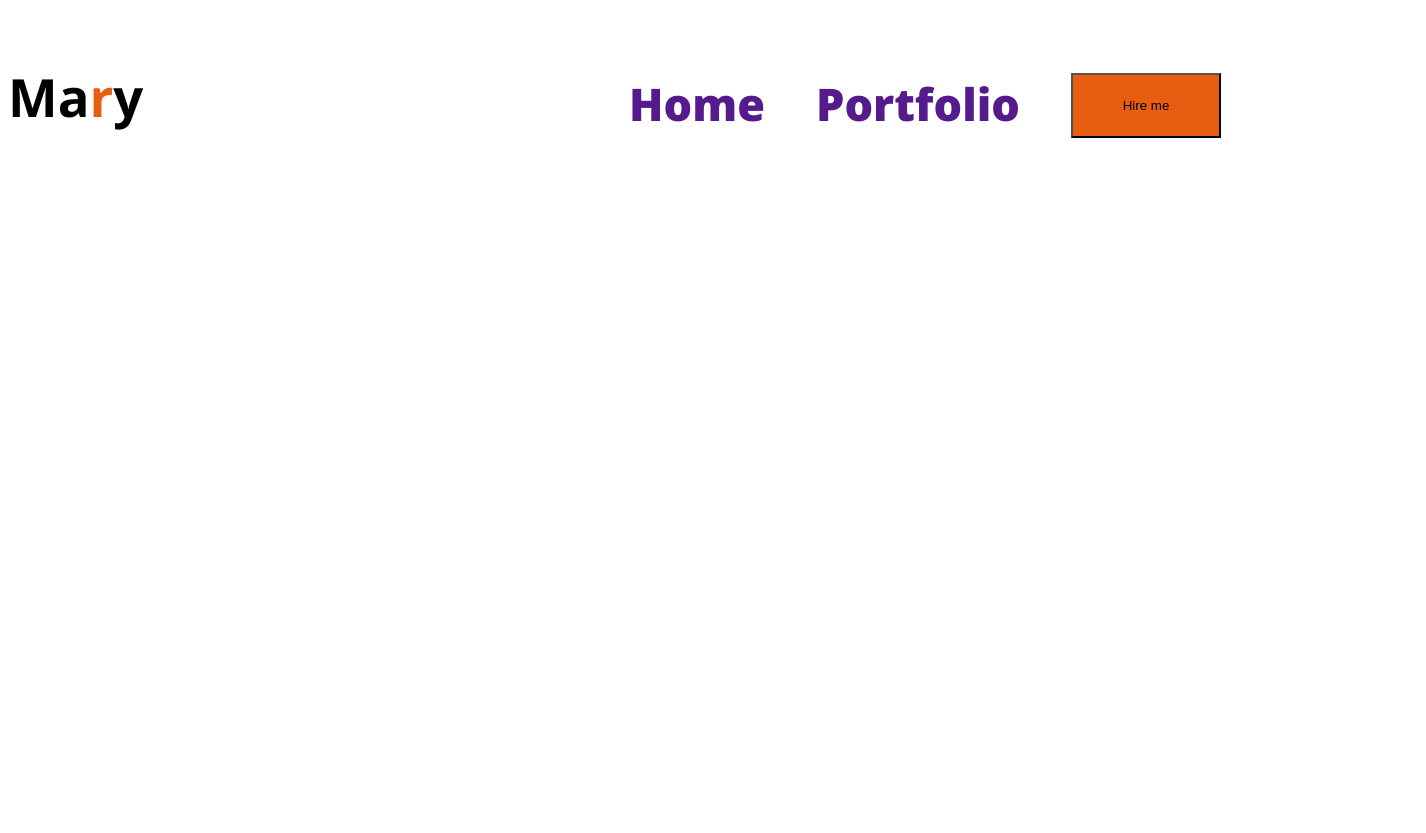
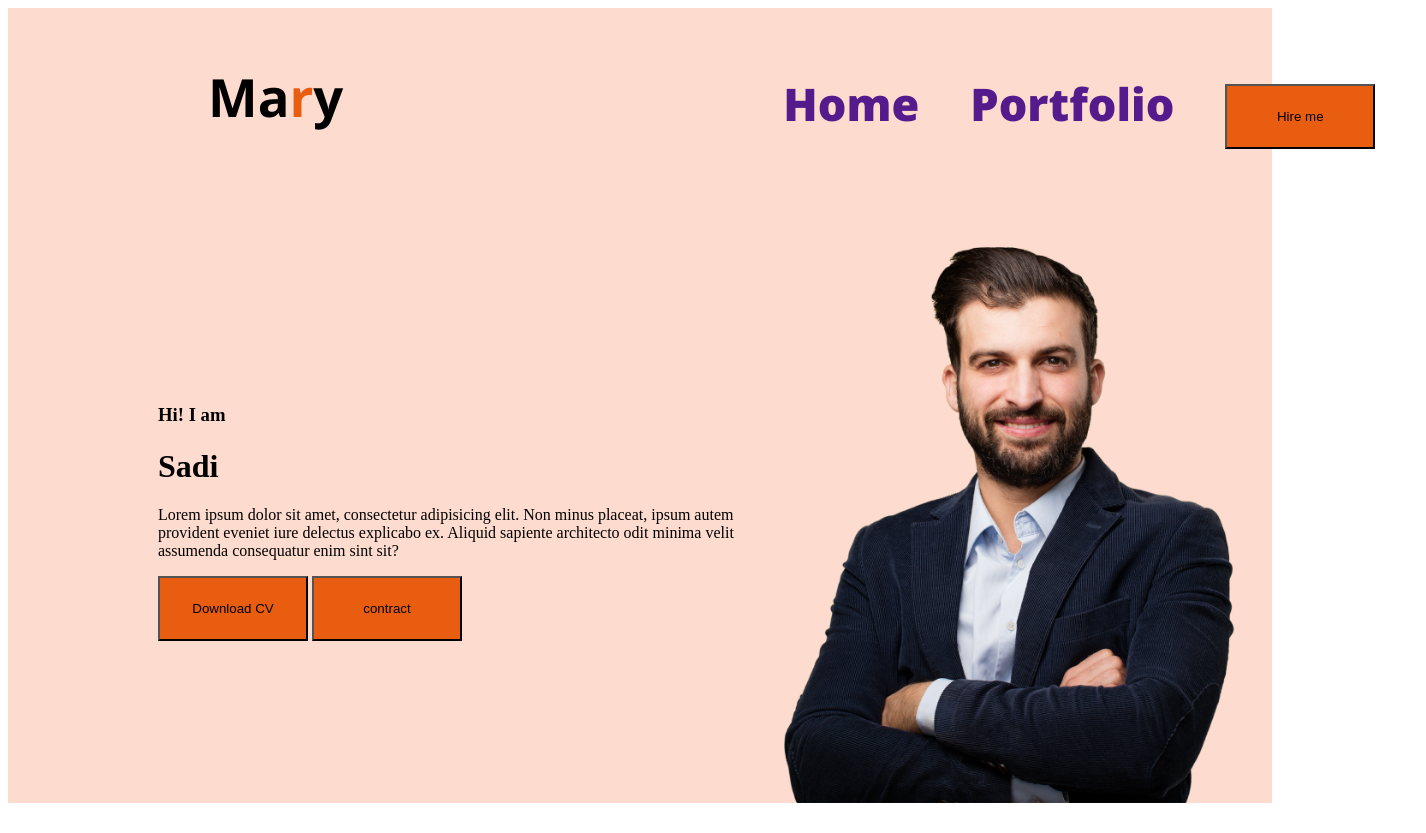
Before and after one commit to skSadi12/developer-portfolio, a plain HTML site: page index.html in a window 1280 px wide. Shown: the whole page, 1426 px wide, since content can reach past the window. Before the commit the page ends 800 px from the top, so only its background shows below. Drawn offline with nearby package versions, Linux system fonts and the light colour scheme.

Commit message:
banner done

```diff
--- a/index.html
+++ b/index.html
@@ -10,7 +10,7 @@
     <link rel="stylesheet" href="style/portfolio.css">
 </head>
 <body>
-    <header>
+    <header class="header">
         <nav>
             <h3>Ma<span class="text">r</span>y</h3>
             <ul>
@@ -19,6 +19,17 @@
                 <li><a href=""></a><button class="button">Hire me</button></li>
             </ul>
         </nav>
+        <div class="banner">
+            <div>
+                <h3 class="banner=1">Hi! I am</h3>
+                <h1 class="banner=2">Sadi</h1>
+                <p>Lorem ipsum dolor sit amet, consectetur adipisicing elit. Non minus placeat, ipsum autem provident eveniet iure delectus explicabo ex. Aliquid sapiente architecto odit minima velit assumenda consequatur enim sint sit?</p>
+                <button class="button">Download CV</button>
+                <button class="button">contract</button>
+            </div>
+            <img class="pic" src="images/hardy.png" alt="">
+
+        </div>
 
     </header>
 
--- a/style/portfolio.css
+++ b/style/portfolio.css
@@ -37,7 +37,7 @@ nav li {
     list-style: none;
     margin-top: 20px;
     margin-right: 51px;
-    display: flex;
+
 
 }
 
@@ -51,5 +51,19 @@ nav h3 {
 }
 nav{
     justify-content: space-between;
+    display: flex;
+    margin: 0 200px;
+}
+.header{
+    background-color:rgb(253, 219, 206) ;
+    margin-bottom: 30px;
 
 }
+.banner{
+    margin: 30px 30px 30px 150px;
+    display: flex;
+    align-items: center;
+}
+.banner .pic {
+    width: 500px;
+}
```
